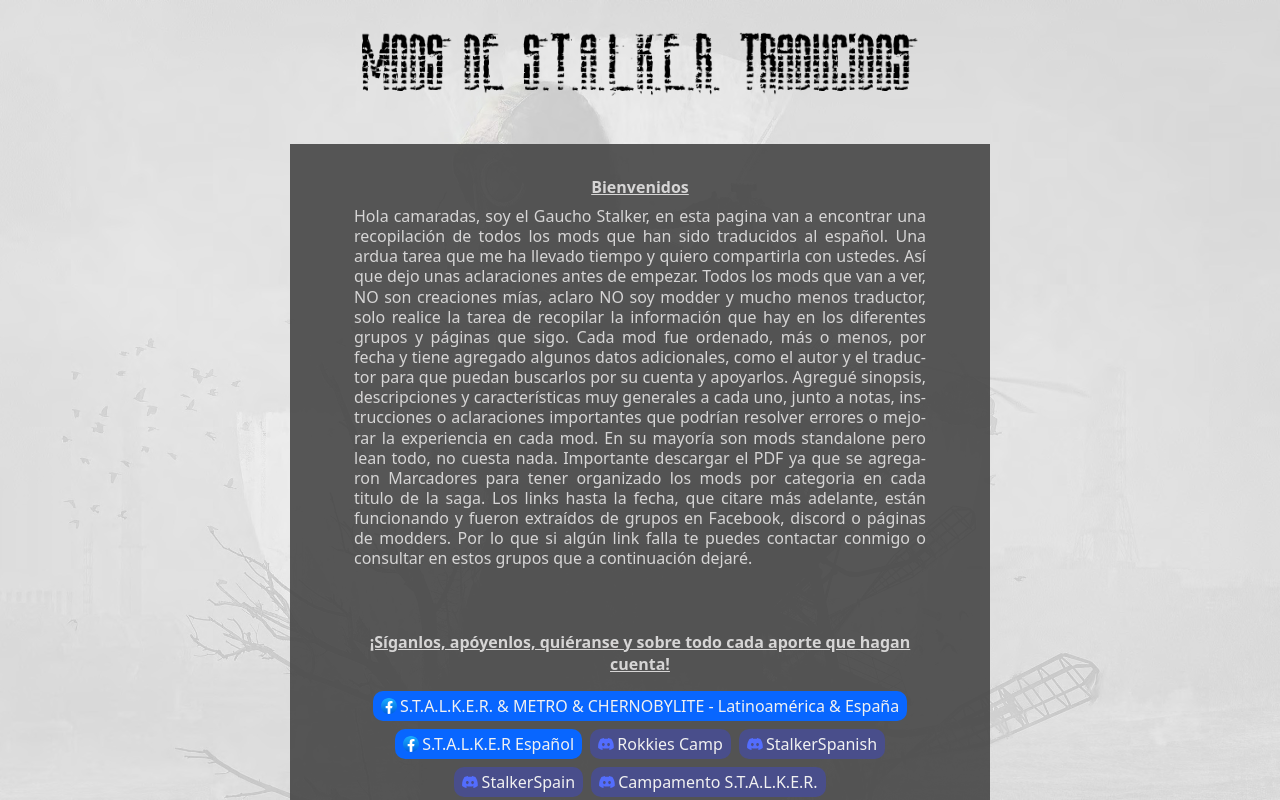
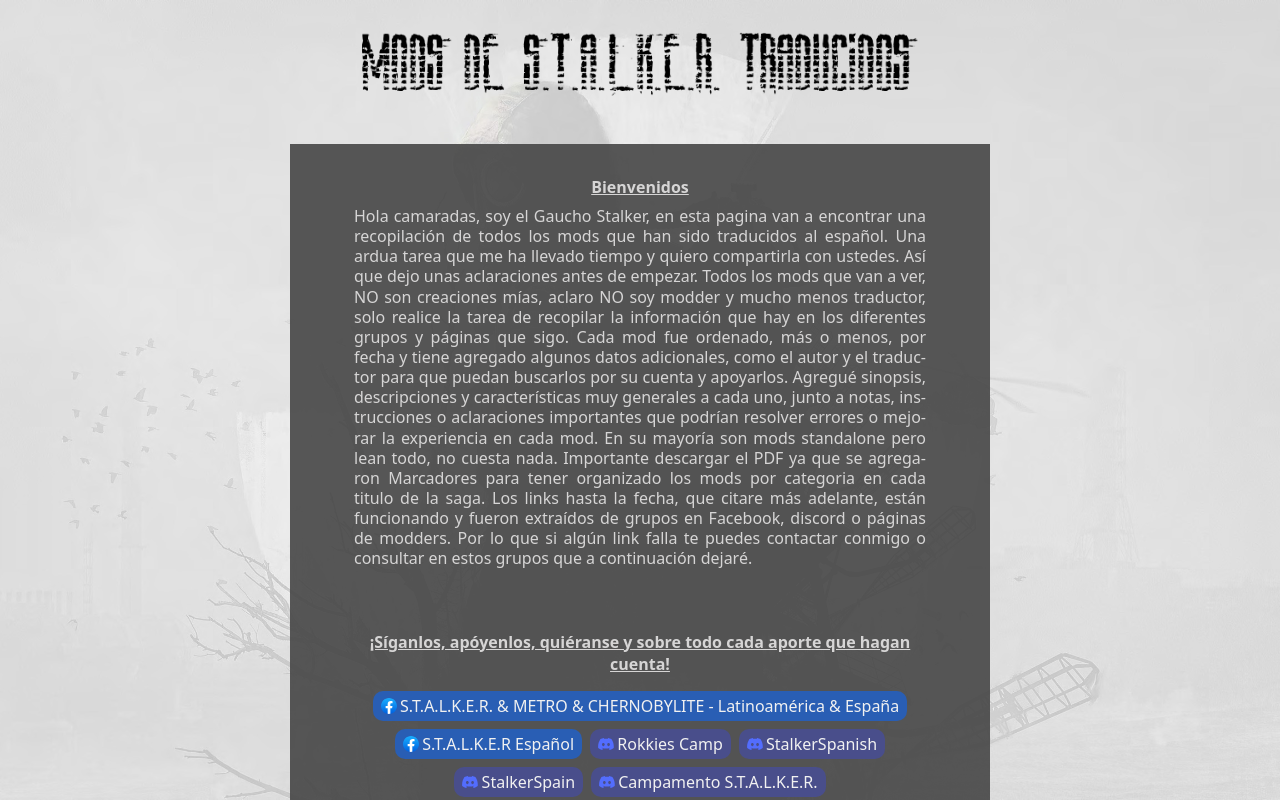
Before and after one commit to SK-ClaudioBustos/stalker-spanish-modswebsite, a React (Vite) app: page / in a window 1280 px wide. Shown: the top 800 px of the page. Built offline with nearby package versions, Linux system fonts and the light colour scheme.

Commit message:
feat: improve contrast on groups items

```diff
--- a/src/section/PresentacionSection/SeccionGrupos.tsx
+++ b/src/section/PresentacionSection/SeccionGrupos.tsx
@@ -50,7 +50,7 @@ export const SeccionGrupos = () => {
             style={
               {
                 "--bg-color":
-                  item.socialMedia === "discord" ? "#494e8b" : "#0866ff",
+                  item.socialMedia === "discord" ? "#494e8b" : "#295eb4",
               } as CSSProperties
             }
           >
```
